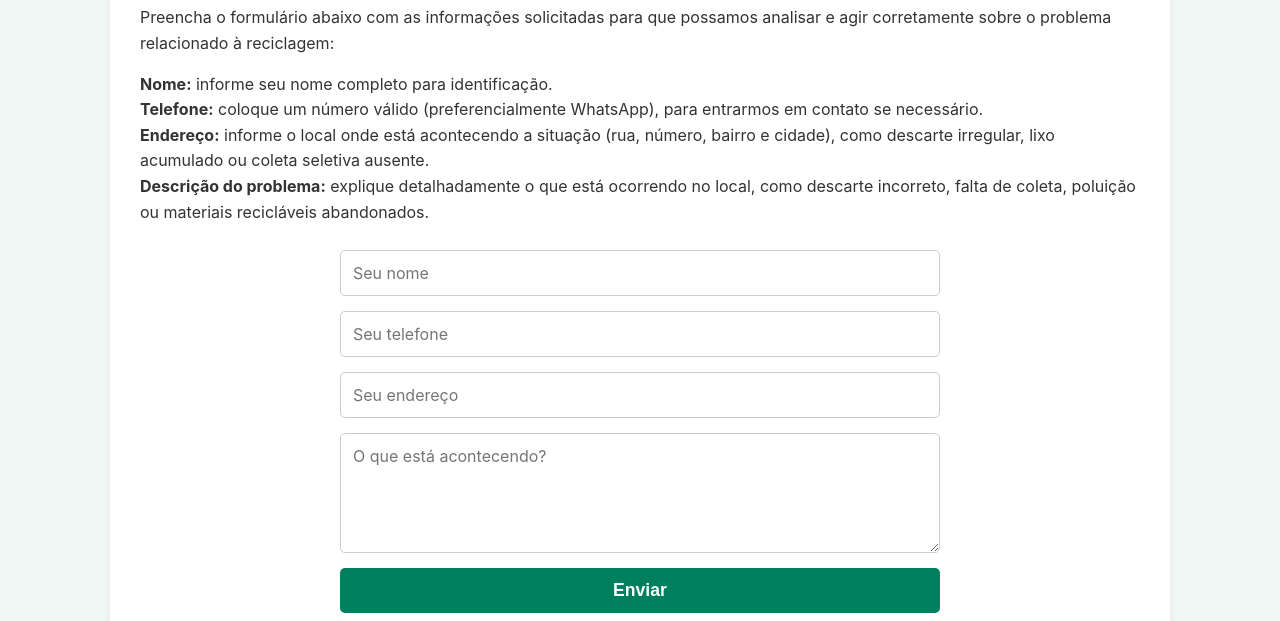
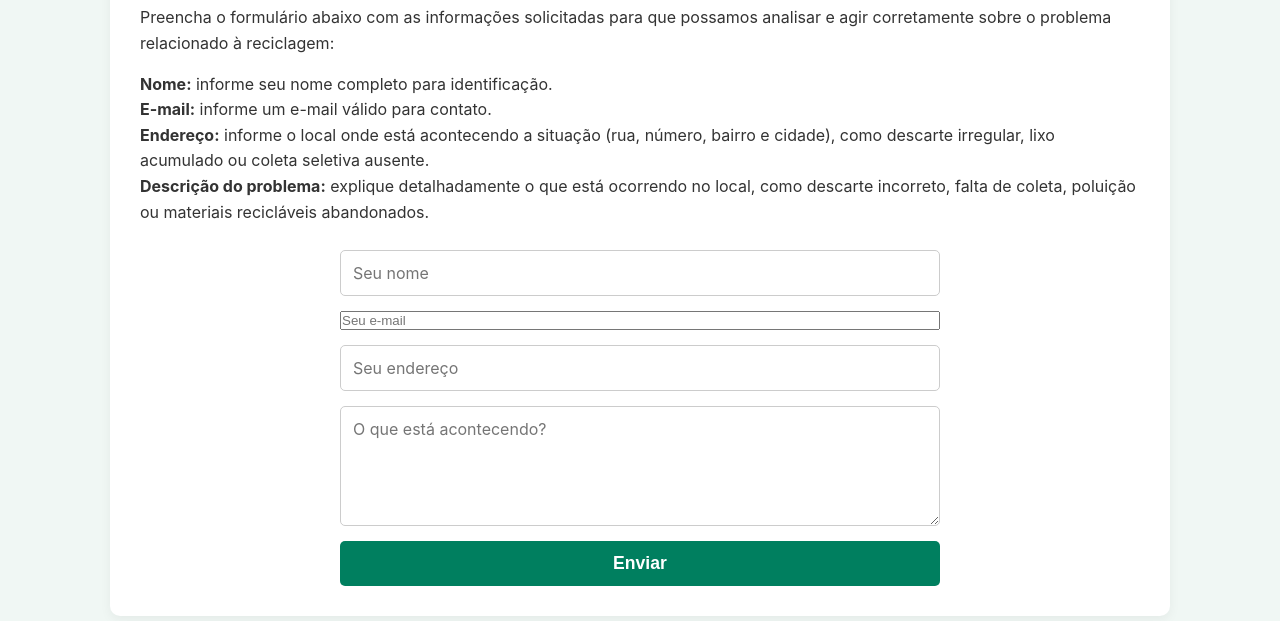
Before and after one commit to DevMiguel-max/ProjetoReciclaMais, a plain HTML site: page denuncias.html in a window 1280 px wide. Shown: the part 179-800 px from the top of the page. Drawn offline with Linux system fonts and the light colour scheme.

Commit message:
Atualizar o denuncias.html

```diff
--- a/denuncias.html
+++ b/denuncias.html
@@ -33,14 +33,14 @@
 
             <ul style="list-style-type: none; padding-left: 0; text-align: left; margin-bottom: 25px;">
                 <li><strong>Nome:</strong> informe seu nome completo para identificação.</li>
-                <li><strong>Telefone:</strong> coloque um número válido (preferencialmente WhatsApp), para entrarmos em contato se necessário.</li>
+                <li><strong>E-mail:</strong> informe um e-mail válido para contato.</li>
                 <li><strong>Endereço:</strong> informe o local onde está acontecendo a situação (rua, número, bairro e cidade), como descarte irregular, lixo acumulado ou coleta seletiva ausente.</li>
                 <li><strong>Descrição do problema:</strong> explique detalhadamente o que está ocorrendo no local, como descarte incorreto, falta de coleta, poluição ou materiais recicláveis abandonados.</li>
             </ul>
 
             <form action="https://formspree.io/f/xjkpkvgq" method="POST">
               <input type="text" name="nome" placeholder="Seu nome" required>
-              <input type="text" name="telefone" placeholder="Seu telefone" required>
+              <input type="email" name="email" placeholder="Seu e-mail" required>
               <input type="text" name="endereco" placeholder="Seu endereço" required>
               <textarea name="descricao" placeholder="O que está acontecendo?" required></textarea>
               <button type="submit">Enviar</button>
```
